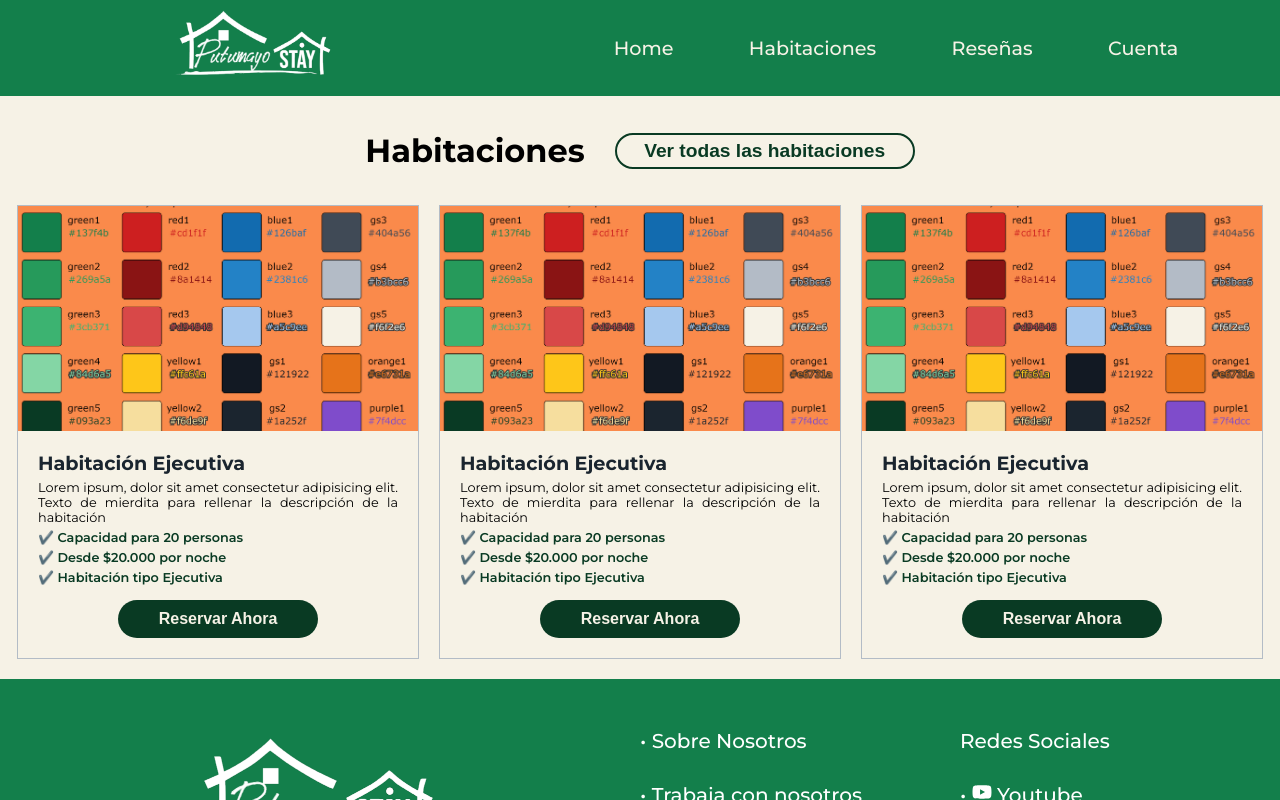
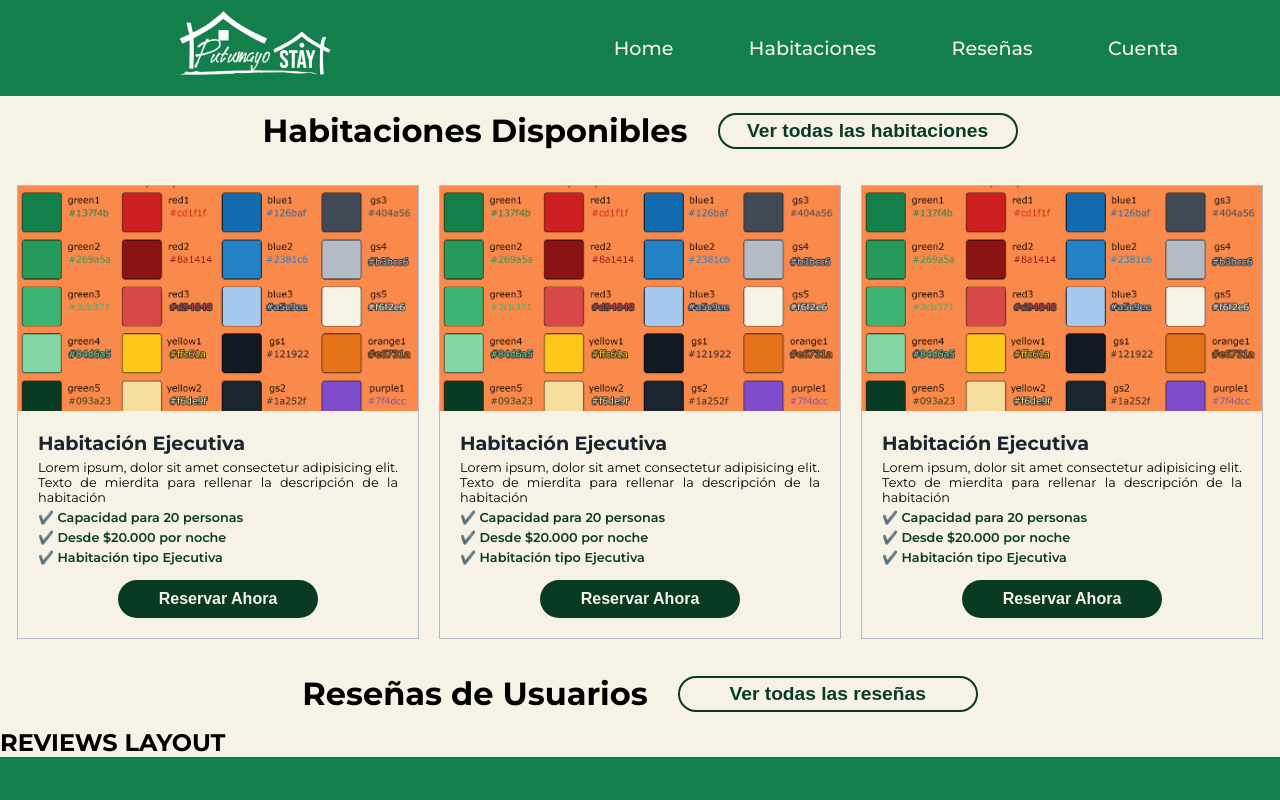
Before and after one commit to Neonwaac/PutumayoStay, a React (Create React App) app in the folder frontend/: page / in a window 1280 px wide. Shown: the top 800 px of the page. Built offline with nearby package versions, Linux system fonts and the light colour scheme; a web font is replaced by a local one.

Commit message:
ReviewsLayout + AppFooter-overflow(fixed)

```diff
--- a/frontend/src/index.css
+++ b/frontend/src/index.css
@@ -27,5 +27,7 @@
 body{
   width: 100vw;
   height: 100vh;
+  background: var(--ps-color-gs5);
   font-family: "Montserrat", serif;
+  overflow-x: hidden;
 }
--- /dev/null
+++ b/frontend/src/layouts/ReviewsLayout/ReviewsLayout.css
@@ -0,0 +1,27 @@
+.reviews-layout-title{
+    font-size: 2rem;
+    margin: 15px;
+}
+.reviews-layout-view-all-container{
+    width: 100%;
+    display: flex;
+    align-items: center;
+    justify-content: center;
+}
+.reviews-layout-view-all-button{
+    width: 300px;
+    margin: 15px;
+    padding: 5px;
+    color: var(--ps-color-green1);
+    border: 2px solid var(--ps-color-green1);
+    background: var(--ps-color-gs5);
+    font-size: 1.2rem;
+    font-weight: 600;
+    border-radius: 20px;
+    cursor: pointer;
+    transition-duration: 0.2s;
+}
+.reviews-layout-view-all-button:hover{
+    background: var(--ps-color-green1);
+    color: var(--ps-color-gs5)
+}
--- /dev/null
+++ b/frontend/src/layouts/ReviewsLayout/ReviewsLayout.jsx
@@ -0,0 +1,10 @@
+import React from "react";
+import './ReviewsLayout.css';
+
+function ReviewsLayout(){
+    return(
+        <h1>REVIEWS LAYOUT</h1>
+    )
+}
+
+export default ReviewsLayout;
--- a/frontend/src/layouts/HotelLayout/RoomsLayout.jsx
+++ b/frontend/src/layouts/RoomsLayout/RoomsLayout.jsx
@@ -5,15 +5,9 @@ import RoomCard from "../../components/RoomCard/RoomCard";
 function RoomsLayout(){
     return(
         <section className="rooms-layout">
-            <div className="rooms-layout-view-all-container">
-                <h1 className="rooms-layout-title">Habitaciones</h1>
-                <button className="rooms-layout-view-all-button">Ver todas las habitaciones</button>
-
-            </div>
             <RoomCard/>
             <RoomCard/>
             <RoomCard/>
-
         </section>
     )
 }
--- a/frontend/src/pages/HomePage/HomePage.jsx
+++ b/frontend/src/pages/HomePage/HomePage.jsx
@@ -1,14 +1,24 @@
 import React from "react";
 import NavigationBar from "../../components/NavigationBar/NavigationBar";
 import "./HomePage.css";
-import RoomsLayout from "../../layouts/HotelLayout/RoomsLayout";
+import RoomsLayout from "../../layouts/RoomsLayout/RoomsLayout";
 import AppFooter from "../../components/AppFooter/AppFooter.";
+import ReviewsLayout from "../../layouts/ReviewsLayout/ReviewsLayout";
 
 function HomePage() {
     return (
         <section clasName="home-page">
             <NavigationBar/>
+            <div className="rooms-layout-view-all-container">
+                <h1 className="rooms-layout-title">Habitaciones Disponibles</h1>
+                <button className="rooms-layout-view-all-button">Ver todas las habitaciones</button>
+            </div>
             <RoomsLayout/>
+            <div className="reviews-layout-view-all-container">
+                <h1 className="reviews-layout-title">Reseñas de Usuarios</h1>
+                <button className="rooms-layout-view-all-button">Ver todas las reseñas</button>
+            </div>
+            <ReviewsLayout/>
             <AppFooter />
         </section>
     );
--- a/frontend/src/pages/RoomsPage/RoomsPage.jsx
+++ b/frontend/src/pages/RoomsPage/RoomsPage.jsx
@@ -1,7 +1,7 @@
 import React from "react";
 import "./RoomsPage.css";
 import NavigationBar from "../../components/NavigationBar/NavigationBar";
-import RoomsLayout from "../../layouts/HotelLayout/RoomsLayout";
+import RoomsLayout from "../../layouts/RoomsLayout/RoomsLayout";
 function RoomsPage(){
 
     return(
```
Also changed, not shown: frontend/src/layouts/ReviewLayout/ReviewLayout.css (deleted), frontend/src/layouts/ReviewLayout/ReviewLayout.jsx (deleted), frontend/src/layouts/RoomsLayout/RoomsLayout.css (renamed from frontend/src/layouts/HotelLayout/RoomsLayout.css), 1 other file (tests, documents, lock files or other folders).
